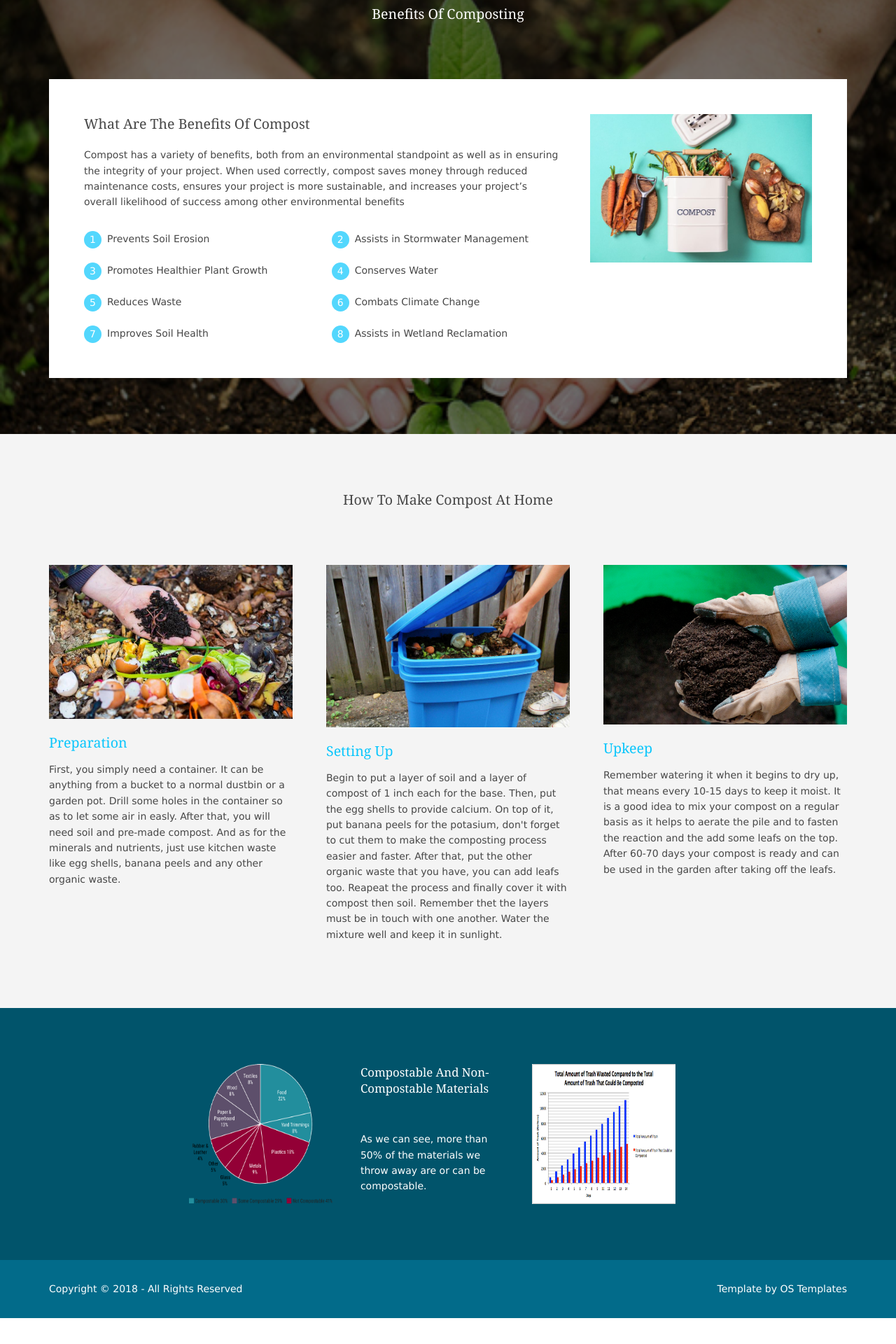
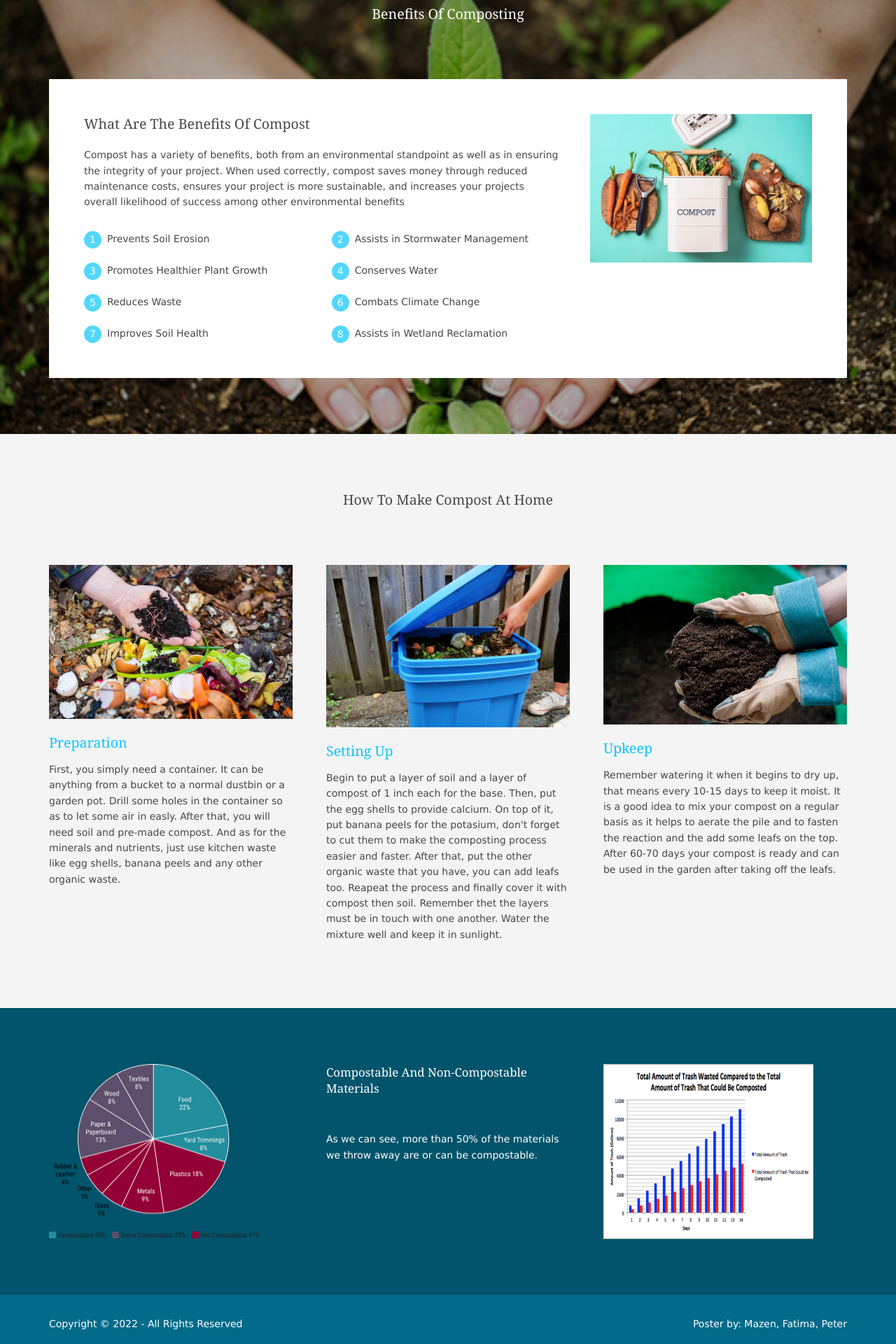
Before and after one commit to mazenzeineddine/compost, a PHP site: page / in a window 1280 px wide. Shown: the part 1760-3680 px from the top of the page at 70% size. Before the commit the page ends 3643 px from the top, so only its background shows below. Run offline with PHP 8.4, Linux system fonts and the light colour scheme.

Commit message:
added changes

```diff
--- a/home.html
+++ b/home.html
@@ -16,20 +16,10 @@
 <link href="layout/styles/layout.css" rel="stylesheet" type="text/css" media="all">
 </head>
 <body id="top">
-<!-- ################################################################################################ -->
-<!-- ################################################################################################ -->
-<!-- ################################################################################################ -->
 <!-- Top Background Image Wrapper -->
-<div class="bgded overlay padtop" style="background-image:url('images/demo/pexelsphoto1072179.jpeg');">
-  <!-- ################################################################################################ -->
-  <!-- ################################################################################################ -->
-  <!-- ################################################################################################ -->
+<div class="bgded overlay padtop" style="background-image:url('images/demo/compost-banner.jpg');">
 
-  <!-- ################################################################################################ -->
-  <!-- ################################################################################################ -->
-  <!-- ################################################################################################ -->
   <div id="pageintro" class="hoc clear">
-    <!-- ################################################################################################ -->
     <article>
       <h3 class="heading">COMPOST</h3>
       <p>Less Waste, More Benefits</p>
@@ -42,30 +32,24 @@
       </footer>
 -->
     </article>
-    <!-- ################################################################################################ -->
   </div>
-  <!-- ################################################################################################ -->
 </div>
 <!-- End Top Background Image Wrapper -->
-<!-- ################################################################################################ -->
-<!-- ################################################################################################ -->
-<!-- ################################################################################################ -->
 <div class="wrapper row1">
   <section id="ctdetails" class="hoc clear">
-    <!-- ################################################################################################ -->
     <ul class="nospace clear">
-      <center><p>Composting is the natural process of recycling organic matter, such as leaves and food scraps, into a valuabe fertilizer that can enrich soil and plants.</p>
+      <p>Composting is the natural process of recycling organic matter, such as leaves and food scraps, into a valuabe fertilizer that can enrich soil and plants.</p>
     </ul>
-    <!-- ################################################################################################ -->
+
   </section>
 </div>
-<!-- ################################################################################################ -->
-<!-- ################################################################################################ -->
-<!-- ################################################################################################ -->
+
+
+
 <div class="wrapper row3">
   <main class="hoc container clear">
     <!-- main body -->
-    <!-- ################################################################################################ -->
+
     <section id="services">
       <div class="sectiontitle">
         <h6 class="heading">Compost includes three basic ingredients:</h6>
@@ -138,17 +122,17 @@
         </li>
       </ul>
     </section>
-    <!-- ################################################################################################ -->
+
     <!-- / main body -->
     <div class="clear"></div>
   </main>
 </div>
-<!-- ################################################################################################ -->
-<!-- ################################################################################################ -->
-<!-- ################################################################################################ -->
+
+
+
 <div class="bgded overlay" style="background-image:url('images/demo/background.jpg');">
   <section class="hoc container clear">
-    <!-- ################################################################################################ -->
+
     <div class="sectiontitle">
       <p class="nospace font-xs"></p>
       <h6 class="heading">Benefits of Composting</h6>
@@ -156,7 +140,7 @@
     <article id="points" class="group">
       <div class="two_third first">
         <h6 class="heading">What are the Benefits of Compost</h6>
-        <p>Compost has a variety of benefits, both from an environmental standpoint as well as in ensuring the integrity of your project. When used correctly, compost saves money through reduced maintenance costs, ensures your project is more sustainable, and increases your project’s overall likelihood of success among other environmental benefits</p>
+        <p>Compost has a variety of benefits, both from an environmental standpoint as well as in ensuring the integrity of your project. When used correctly, compost saves money through reduced maintenance costs, ensures your project is more sustainable, and increases your projects overall likelihood of success among other environmental benefits</p>
 
         <ul class="nospace group">
           <li><span>1</span> Prevents Soil Erosion</li>
@@ -171,18 +155,18 @@
       </div>
       <div class="one_third last"><a class="imgover" href="#"><img src="images/demo/vegetable.png" alt=""></a></div>
     </article>
-    <!-- ################################################################################################ -->
+
   </section>
 </div>
-<!-- ################################################################################################ -->
-<!-- ################################################################################################ -->
-<!-- ################################################################################################ -->
+
+
+
 <div class="wrapper row2">
   <section class="hoc container clear">
-    <!-- ################################################################################################ -->
+
     <div class="sectiontitle">
       <p class="nospace font-xs"></p>
-      <h6 class="heading">How to make compost at home</h6>       <!-- %%%%%%%%%%%%%%%%%%%%%%%%%%%%%%%%%%%%%%%%%%%%%%%%%%%%%%%%%%%%%%%%%%% -->
+      <h6 class="heading">How to make compost at home</h6>
     </div>
     <ul id="latest" class="nospace group sd-third">
       <li class="one_third first">
@@ -216,54 +200,44 @@
         </article>
       </li>
     </ul>
-    <!-- ################################################################################################ -->
+
   </section>
 </div>
-<!-- ################################################################################################ -->
-<!-- ################################################################################################ -->
-<!-- ################################################################################################ -->
+
+
+
 <div class="wrapper row4">
   <footer id="footer" class="hoc clear">
-    <!-- ################################################################################################ -->
-    <div class="one_quarter first">
+
+    <div class="one_third first">
       <img src="images/demo/graph2.png">
     </div>
-    <div class="one_quarter">
+    <div class="one_third">
       <h6 class="heading">Compostable and non-compostable materials</h6>
       <p class="nospace">As we can see, more than 50% of the materials we throw away are or can be compostable.</p>
     </div>
-    <div class="one_quarter">
+    <div class="one_third">
       <img src="images/demo/graph1.png">
     </div>
-    <div class="one_quarter last">
-      <h6 class="heading"> </h6>
-      <ul class="nospace linklist">
-        <li>
-          <article>
-            <p class="nospace"> </p>
-          </article>
-        </li>
-      </ul>
-    </div>
-    <!-- ################################################################################################ -->
+
   </footer>
 </div>
-<!-- ################################################################################################ -->
-<!-- ################################################################################################ -->
-<!-- ################################################################################################ -->
+
+
+
 <div class="wrapper row5">
   <div id="copyright" class="hoc clear">
-    <!-- ################################################################################################ -->
-    <p class="fl_left">Copyright &copy; 2018 - All Rights Reserved <a href="#"></a></p>
-    <p class="fl_right">Template by <a target="_blank" href="https://www.os-templates.com/" title="Free Website Templates">OS Templates</a></p>
-    <!-- ################################################################################################ -->
+
+    <p class="fl_left">Copyright &copy; 2022 - All Rights Reserved <a href="#"></a></p>
+    <p class="fl_right">Poster by: Mazen, Fatima, Peter</p>
+
   </div>
 </div>
-<!-- ################################################################################################ -->
-<!-- ################################################################################################ -->
-<!-- ################################################################################################ -->
+
+
+
 <a id="backtotop" href="#top"><i class="fas fa-chevron-up"></i></a>
-<!-- JAVASCRIPTS -->
+
 <script src="layout/scripts/jquery.min.js"></script>
 <script src="layout/scripts/jquery.backtotop.js"></script>
 <script src="layout/scripts/jquery.mobilemenu.js"></script>
--- a/layout/styles/layout.css
+++ b/layout/styles/layout.css
@@ -123,7 +123,7 @@
 
 /* Footer
 --------------------------------------------------------------------------------------------------------------- */
-#footer{padding:80px 0; padding-left:200px;}
+#footer{padding:80px 0;}
 
 #footer .heading{margin-bottom:50px; font-size:1.2rem;}
 #footer p + .faico{margin-top:30px;}
@@ -136,7 +136,7 @@
 #footer .linklist li:last-child{margin:0; padding:0; border:none;}
 #footer .linklist li::before, #footer .linklist li::after{display:table; content:"";}
 #footer .linklist li, #footer .linklist li::after{clear:both;}
-#footer img{height:200px; width:300px;}
+#footer img{height:250px; width:300px;}
 
 
 /* Copyright
@@ -283,7 +283,7 @@
 input:focus, textarea:focus, *:required:focus{border-color:#0AC6FC !important;}
 
 .overlay{color:#FFFFFF; background-color:inherit;}
-.overlay::after{color:inherit; background-color:rgba(0,0,0,.55);}
+.overlay::after{color:inherit; background-color:rgba(0,0,0,.30);}
 .overlay.light{color:#474747;}
 .overlay.light::after{background-color:rgba(255,255,255,.7);}
 
```
Also changed, not shown: images/demo/348x261.png (deleted), images/demo/348x394.png (deleted), images/demo/backgrounds/01.png (deleted), images/demo/backgrounds/index.html (deleted), images/demo/compost-banner.jpg (added), images/demo/gallery/01.png (deleted), images/demo/gallery/index.html (deleted), images/demo/index.html (deleted), images/index.html (deleted).
